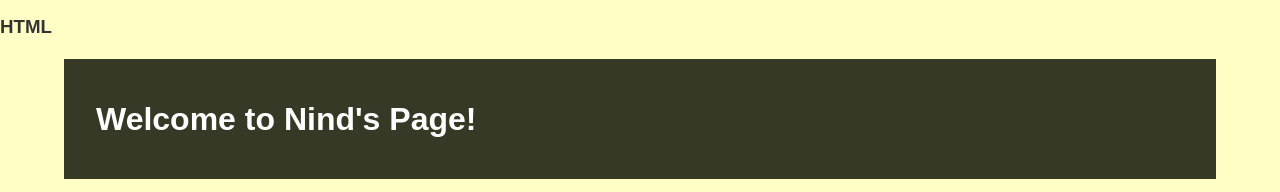
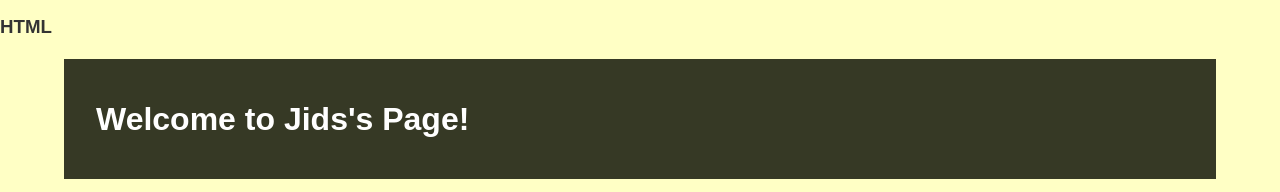
Before and after one commit to atharzidan71-arch/Zidan-E6-7, a plain HTML site: page index.html in a window 1280 px wide. Shown: the part 209-401 px from the top of the page. Drawn offline with Linux system fonts and the light colour scheme.

Commit message:
Update index.html

```diff
--- a/index.html
+++ b/index.html
@@ -3,7 +3,7 @@
  <head>
     <title>Delayota</title>
 <head>
-    <title>Nind's Page</title>
+    <title>Jids's Page</title>
     <link rel="stylesheet" href="style.css">
  </head>
 </head>
@@ -25,7 +25,7 @@
    <h3>HTML</h3>
     <div class="header">
         <div class="jarak">
-            <h1>Welcome to Nind's Page!</h1>
+            <h1>Welcome to Jids's Page!</h1>
         </div>
     </div>
     <div class="menu">
```
